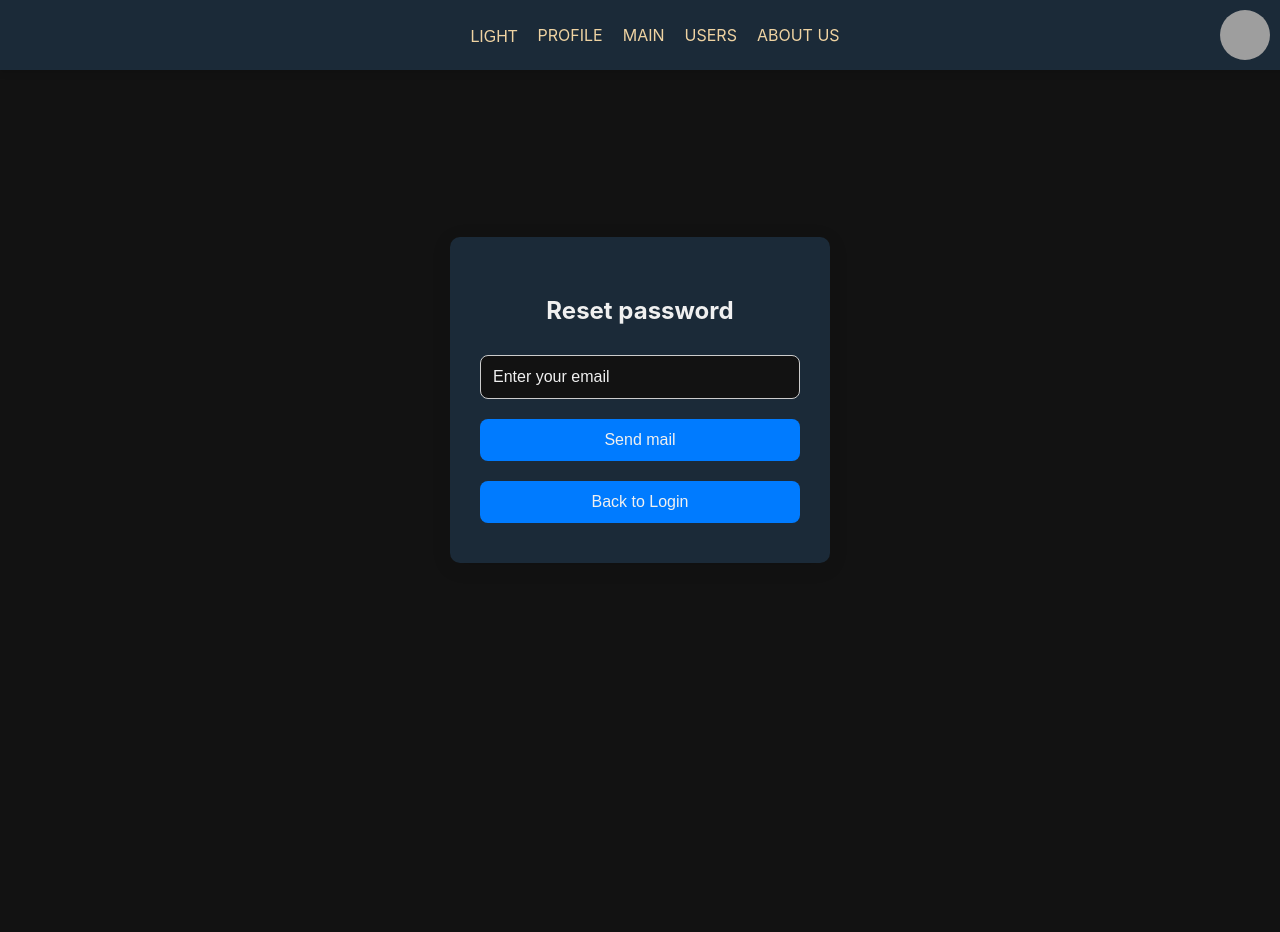
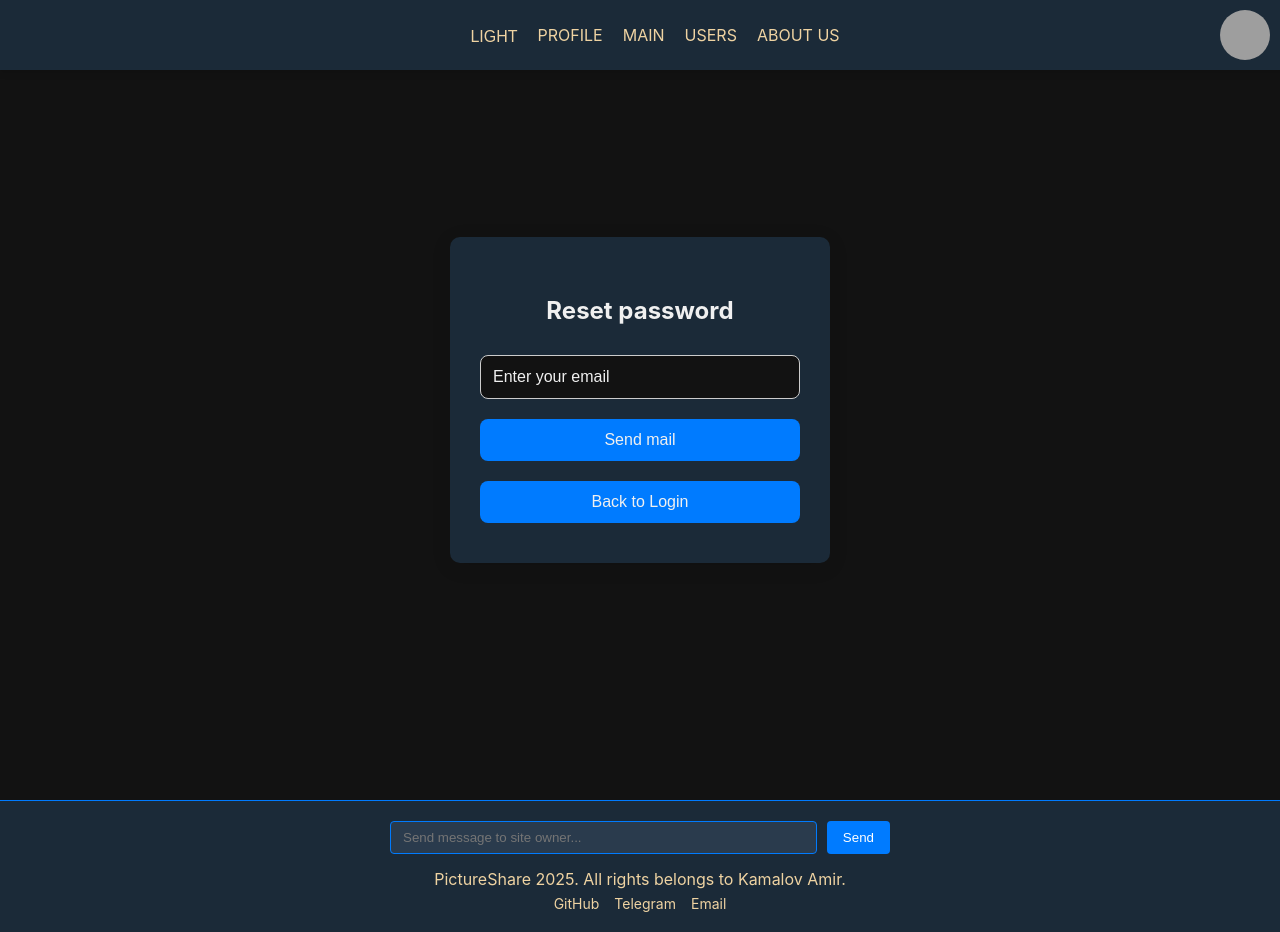
Before and after one commit to MvxaK/Final-Front-End, a React (Create React App) app: page /reset-password in a window 1280 px wide. Before the commit the page ends 800 px from the top, so only its background shows below. Built offline with nearby package versions, Linux system fonts and the light colour scheme; no server answers; the database is empty; grey boxes are pictures that could not be loaded.

Commit message:
Добавлен Footer. Возможно Финальная версия моего проекта.

```diff
--- a/src/App.js
+++ b/src/App.js
@@ -2,6 +2,7 @@ import React from 'react';
 import { Routes, Route } from 'react-router-dom';
 import './App.css';
 import Navbar from './components/Navbar/Navbar';
+import Footer from './components/Footer/Footer';
 import Profile from './components/Profile/Profile';
 import AllUsers from './components/Users/Users';
 import AboutUs from './components/AboutUs/AboutUs';
@@ -85,6 +86,7 @@ const App = () => {
               }
             />
           </Routes>
+          <Footer />
         </div>
       </ImagesProvider>
     </ThemeProvider>
--- /dev/null
+++ b/src/components/Footer/Footer.jsx
@@ -0,0 +1,69 @@
+import React, { useState } from "react";
+import { getAuth } from "firebase/auth";
+import s from "./Footer.module.css";
+import emailjs from "emailjs-com";
+
+const Footer = () => {
+  const auth = getAuth();
+  const user = auth.currentUser;
+  const [message, setMessage] = useState("");
+  const [sending, setSending] = useState(false);
+
+  const handleSubmit = async (e) => {
+    e.preventDefault();
+    if (!message.trim()) return;
+
+    setSending(true);
+
+    try {
+      await emailjs.send(
+        "service_lyiy3sh",
+        "template_qowmpr8",
+        {
+          message,
+          from_email: user.email,
+          from_name: user.displayName || "Unknown",
+        },
+        "iqGIrwoZDvSFPxWVY"
+      );
+
+      alert("Message sent to the host");
+      setMessage("");
+    } catch (err) {
+      console.error("Send error:", err);
+      alert("Failed to send message.");
+    } finally {
+      setSending(false);
+    }
+  };
+
+  return (
+    <footer className={s.footer}>
+        <form onSubmit={handleSubmit} className={s.contactForm}>
+          <input
+            type="text"
+            placeholder="Send message to site owner..."
+            value={message}
+            onChange={(e) => setMessage(e.target.value)}
+            className={s.messageInput}
+          />
+          <button type="submit" disabled={sending} className={s.sendButton}>
+            {sending ? "Sending..." : "Send"}
+          </button>
+        </form>
+
+      <div className={s.copySocial}>
+        <span className={s.copyright}>
+            PictureShare {new Date().getFullYear()}. All rights belongs to Kamalov Amir.
+        </span>
+        <div className={s.socialIcons}>
+          <a href="https://github.com/MvxaK" target="_blank" rel="noreferrer">GitHub</a>
+          <a href="https://t.me/" target="_blank" rel="noreferrer">Telegram</a>
+          <a href="https://mail.google.com">Email</a>
+        </div>
+      </div>
+    </footer>
+  );
+};
+
+export default Footer;
--- /dev/null
+++ b/src/components/Footer/Footer.module.css
@@ -0,0 +1,80 @@
+.footer {
+  background: var(--modal-bg);
+  color: var(--navbar-color);
+  padding: 20px 40px;
+  display: flex;
+  flex-direction: column;
+  align-items: center;
+  border-top: 1px solid var(--primary-color);
+  gap: 15px;
+  margin-top: auto;
+}
+
+.contactForm {
+  display: flex;
+  gap: 10px;
+  width: 100%;
+  max-width: 500px;
+}
+
+.messageInput {
+  flex: 1;
+  padding: 8px 12px;
+  border: 1px solid var(--primary-color);
+  border-radius: 4px;
+  background: var(--input-bg);
+  color: var(--text-color);
+}
+
+.sendButton {
+  padding: 8px 16px;
+  background: var(--primary-color);
+  color: white;
+  border: none;
+  border-radius: 4px;
+  cursor: pointer;
+}
+
+.sendButton:hover {
+  background-color: #0056b3;
+}
+
+.copySocial {
+  display: flex;
+  flex-direction: column;
+  align-items: center;
+  gap: 6px;
+}
+
+.socialIcons {
+  display: flex;
+  gap: 15px;
+}
+
+.socialIcons a {
+  color: var(--navbar-color);
+  text-decoration: none;
+  font-size: 14px;
+  transition: color 0.3s ease;
+}
+
+.socialIcons a:hover {
+  color: var(--link-hover);
+}
+
+@media (max-width: 768px) {
+  .contactForm {
+    flex-direction: column;
+    width: 100%;
+  }
+
+  .messageInput,
+  .sendButton {
+    width: 100%;
+  }
+
+  .socialIcons {
+    flex-wrap: wrap;
+    justify-content: center;
+  }
+}
--- a/src/components/MyPictures/EditPicture/EditPicture.jsx
+++ b/src/components/MyPictures/EditPicture/EditPicture.jsx
@@ -16,7 +16,7 @@ const EditPicture = ({ picture, onClose }) => {
         title,
         description,
       });
-      onClose(); // Закрыть модалку после сохранения
+      onClose();
     } catch (error) {
       alert("Failed to update: " + error.message);
     } finally {
--- a/src/components/Profile/Notifications/NotificationsModal.jsx
+++ b/src/components/Profile/Notifications/NotificationsModal.jsx
@@ -118,7 +118,6 @@ const NotificationsModal = ({ userId, onClose }) => {
           )}
         </div>
 
-
         <div className={s.buttons}>
           <button onClick={onClose} className={s.cancel}>Close</button>
         </div>
```
